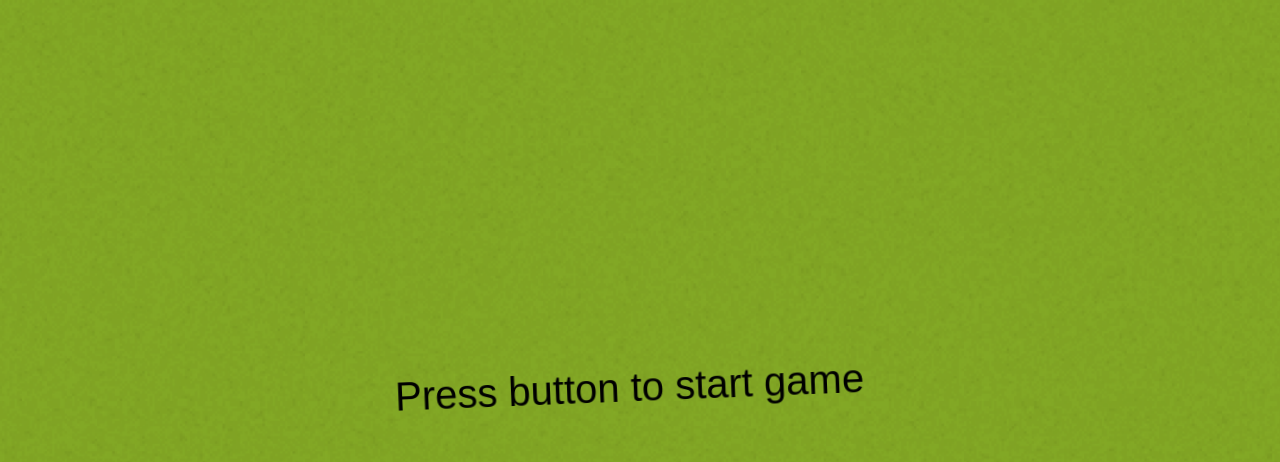
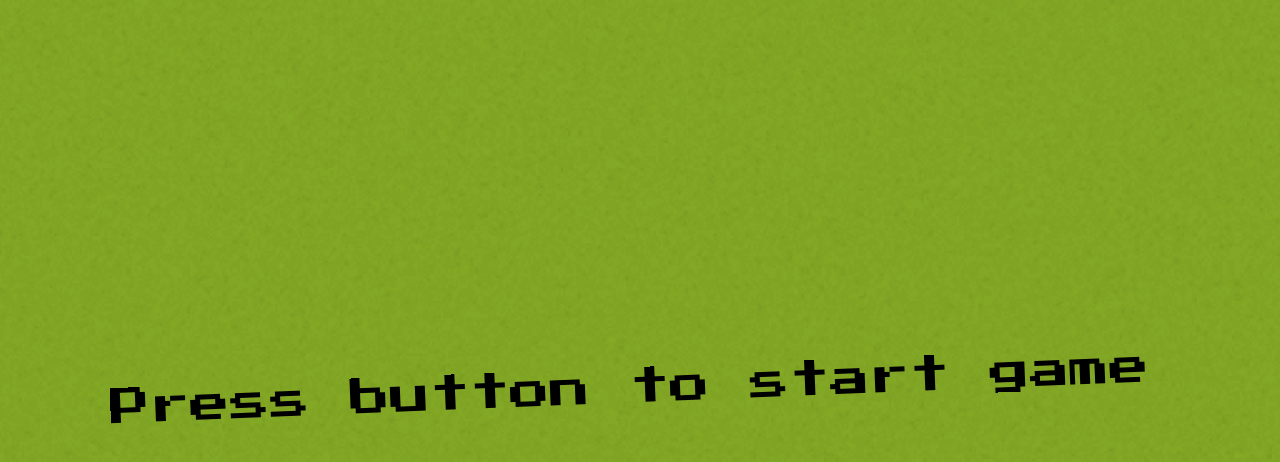
Before and after one commit to JadeSleeckx/CreativeCoding_Pixel, a website: page static/index.html in a window 1280 px wide. Drawn offline with Linux system fonts and the light colour scheme; files whose address does not match are found by name.

Commit message:
background

```diff
--- a/static/index.html
+++ b/static/index.html
@@ -4,7 +4,9 @@
     <title>EasyRTC - Server Root</title>
     <link rel="stylesheet" href="css/Start.css">
     <link rel="stylesheet" href="js/Start.js">
-    <link rel="preconnect" href="https://fonts.gstatic.com" />
+    <link rel="preconnect" href="https://fonts.googleapis.com">
+    <link rel="preconnect" href="https://fonts.gstatic.com" crossorigin>
+    <link href="https://fonts.googleapis.com/css2?family=Press+Start+2P&display=swap" rel="stylesheet">
 </head>
 <body>
     <h1 id="animatie">Press button to start game</h1>
```
